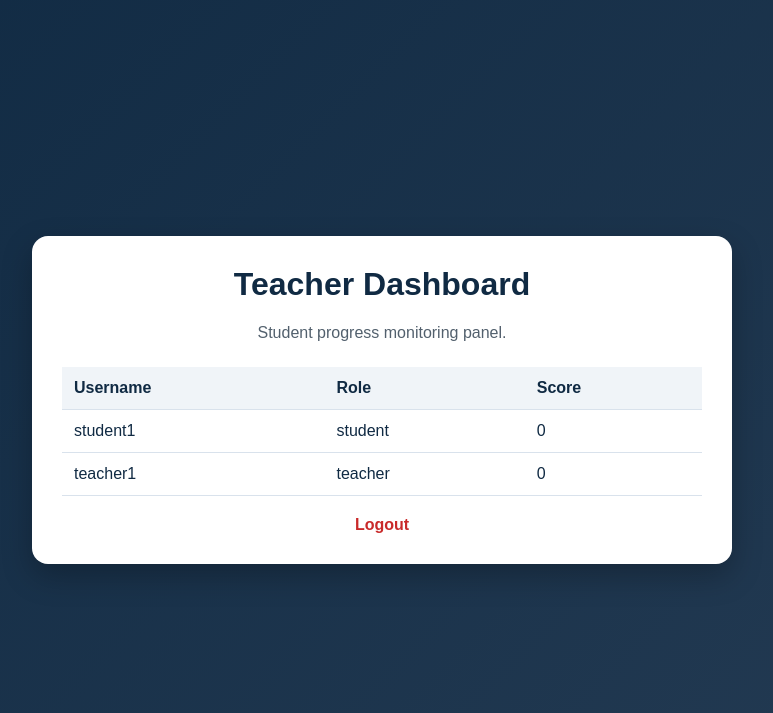
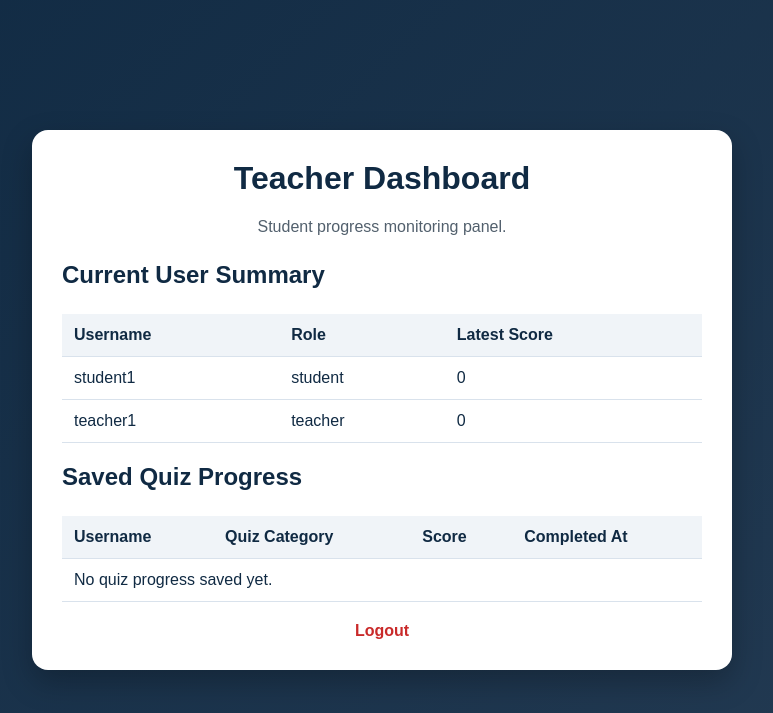
Before and after one commit to fared786/cybersafe-awareness-game, a Flask app: page /teacher/dashboard in a window 1280 px wide. Shown: the top 713 px of the page, without its empty margins (258-1031 px from the left). Run offline with Flask 3, Linux system fonts and the light colour scheme; the visitor is signed in with stand-in values (Sample User, id 1).

Commit message:
Add SQLite progress tracking database

```diff
--- a/src/app.py
+++ b/src/app.py
@@ -3,6 +3,8 @@ from werkzeug.security import generate_password_hash, check_password_hash
 from dotenv import load_dotenv
 import logging
 import os
+import sqlite3
+
 
 load_dotenv()
 
@@ -222,6 +224,48 @@ quiz_questions = [
     }
 ]
 
+DATABASE = "cybersafe.db"
+
+def get_db_connection():
+    connection = sqlite3.connect(DATABASE)
+    connection.row_factory = sqlite3.Row
+    return connection
+
+
+def init_db():
+    connection = get_db_connection()
+    connection.execute("""
+        CREATE TABLE IF NOT EXISTS progress (
+            id INTEGER PRIMARY KEY AUTOINCREMENT,
+            username TEXT NOT NULL,
+            category TEXT NOT NULL,
+            score INTEGER NOT NULL,
+            total INTEGER NOT NULL,
+            completed_at TIMESTAMP DEFAULT CURRENT_TIMESTAMP
+        )
+    """)
+    connection.commit()
+    connection.close()
+
+
+def save_progress(username, category, score, total):
+    connection = get_db_connection()
+    connection.execute(
+        "INSERT INTO progress (username, category, score, total) VALUES (?, ?, ?, ?)",
+        (username, category, score, total)
+    )
+    connection.commit()
+    connection.close()
+
+
+def get_all_progress():
+    connection = get_db_connection()
+    progress = connection.execute(
+        "SELECT username, category, score, total, completed_at FROM progress ORDER BY completed_at DESC"
+    ).fetchall()
+    connection.close()
+    return progress
+
 # Demo users for prototype
 # Password for both users: Password123!
 users = {
@@ -325,7 +369,7 @@ def quiz():
 
         username = session.get("user")
         users[username]["score"] = score
-
+        save_progress(username, "Cybersecurity Awareness Quiz", score, len(quiz_questions))
         logging.info("Quiz completed by %s. Score: %s/15", username, score)
 
         return render_template(
@@ -366,6 +410,12 @@ def teacher_dashboard():
 
     return render_template("teacher_dashboard.html", users=users)
 
+    progress_records = get_all_progress()
+    return render_template(
+        "teacher_dashboard.html",
+        users=users,
+        progress_records=progress_records
+    )
 
 @app.route("/logout")
 def logout():
@@ -373,8 +423,15 @@ def logout():
     session.clear()
     logging.info("User logged out: %s", user)
     return redirect(url_for("login"))
+    progress_records = get_all_progress()
+    return render_template(
+        "teacher_dashboard.html",
+        users=users,
+        progress_records=progress_records
+    )
 
 
 if __name__ == "__main__":
+    init_db()
     debug_mode = os.environ.get("FLASK_DEBUG", "false").lower() == "true"
     app.run(debug=debug_mode)
--- a/src/templates/teacher_dashboard.html
+++ b/src/templates/teacher_dashboard.html
@@ -11,12 +11,13 @@
             <h1>Teacher Dashboard</h1>
             <p class="subtitle">Student progress monitoring panel.</p>
 
+            <h2>Current User Summary</h2>
             <table>
                 <thead>
                     <tr>
                         <th>Username</th>
                         <th>Role</th>
-                        <th>Score</th>
+                        <th>Latest Score</th>
                     </tr>
                 </thead>
                 <tbody>
@@ -30,6 +31,32 @@
                 </tbody>
             </table>
 
+            <h2>Saved Quiz Progress</h2>
+            <table>
+                <thead>
+                    <tr>
+                        <th>Username</th>
+                        <th>Quiz Category</th>
+                        <th>Score</th>
+                        <th>Completed At</th>
+                    </tr>
+                </thead>
+                <tbody>
+                    {% for record in progress_records %}
+                    <tr>
+                        <td>{{ record.username }}</td>
+                        <td>{{ record.category }}</td>
+                        <td>{{ record.score }}/{{ record.total }}</td>
+                        <td>{{ record.completed_at }}</td>
+                    </tr>
+                    {% else %}
+                    <tr>
+                        <td colspan="4">No quiz progress saved yet.</td>
+                    </tr>
+                    {% endfor %}
+                </tbody>
+            </table>
+
             <a class="logout-link" href="{{ url_for('logout') }}">Logout</a>
         </div>
     </div>
```
Also changed, not shown: env_example.png (added), github with 9 commits.png (added), gitignore.png (added), pytest.png (added), update_app_py.png (added), 2 other files.
